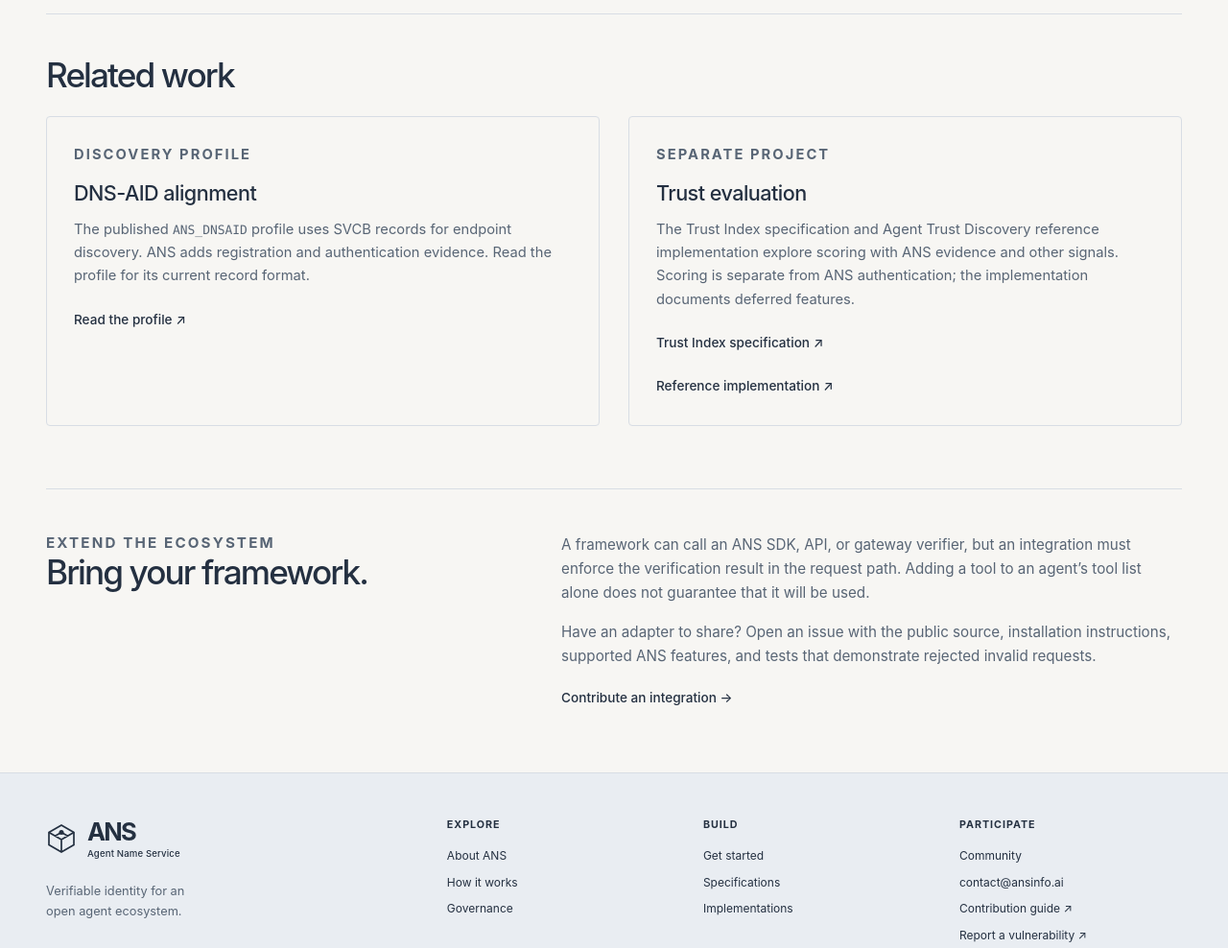
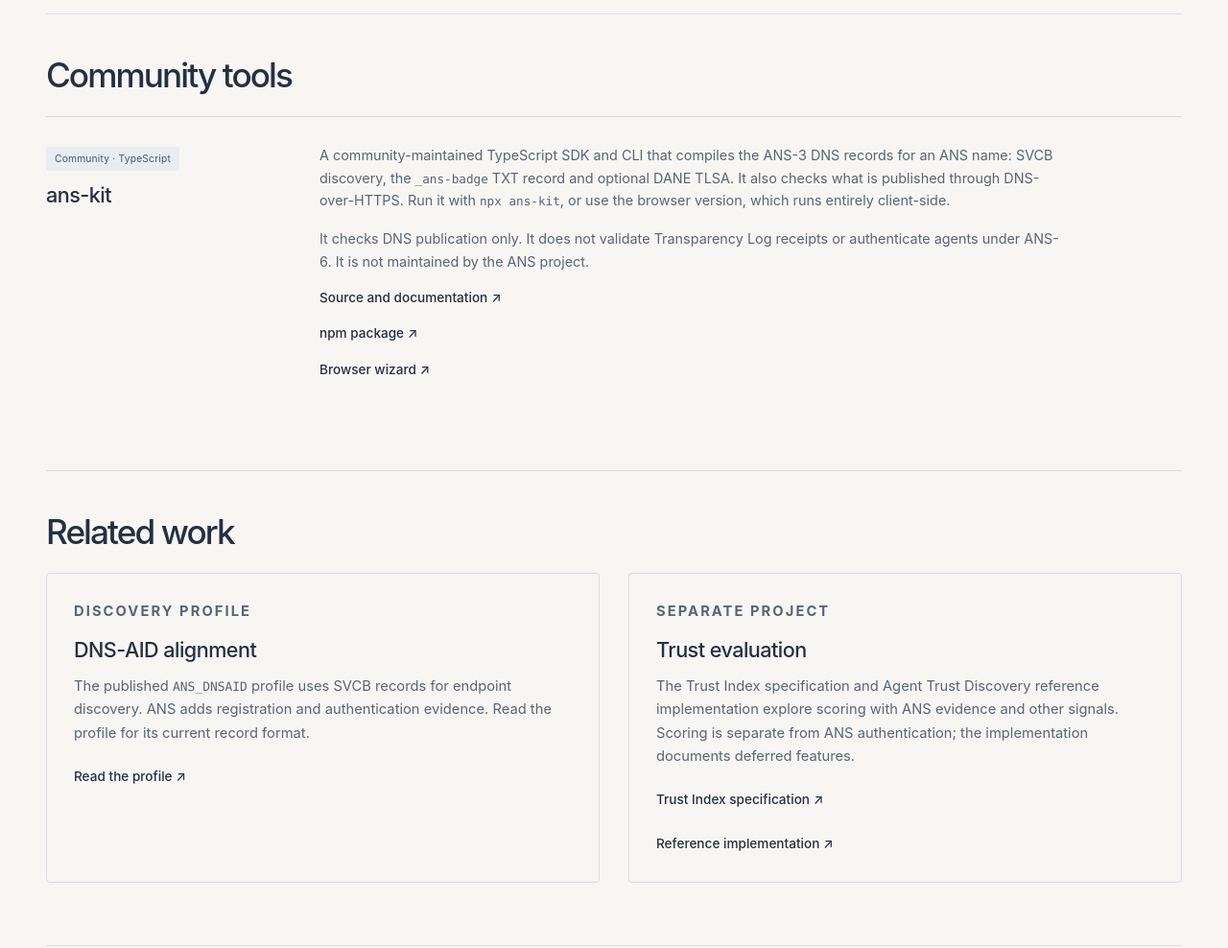
Before and after one commit to agentnameservice/ans-site, an Astro site: page /ecosystem in a window 1280 px wide. Shown: the part 1920-2908 px from the top of the page at 96% size. Built offline with nearby package versions, Linux system fonts and the light colour scheme; Astro itself is replaced by a stand-in of ours.

Commit message:
docs: add ans-kit to community tools on the implementations page
Assisted-by: Claude Code (claude-opus-5-5)
Signed-off-by: dinesh <dineshperabathula08@gmail.com>

```diff
--- a/src/pages/ecosystem.astro
+++ b/src/pages/ecosystem.astro
@@ -127,6 +127,44 @@ import { organization, specification, sdks, url } from '../data/site';
     </article>
   </section>
   <section class="container content-section">
+    <h2>Community tools</h2>
+    <article class="integration-row">
+      <div>
+        <span class="tag">Community · TypeScript</span>
+        <h3>ans-kit</h3>
+      </div>
+      <div>
+        <p>
+          A community-maintained TypeScript SDK and CLI that compiles the ANS-3
+          DNS records for an ANS name: SVCB discovery, the
+          <code>_ans-badge</code> TXT record and optional DANE TLSA. It also
+          checks what is published through DNS-over-HTTPS. Run it with
+          <code>npx ans-kit</code>, or use the browser version, which runs
+          entirely client-side.
+        </p>
+        <p>
+          It checks DNS publication only. It does not validate Transparency Log
+          receipts or authenticate agents under ANS-6. It is not maintained by
+          the ANS project.
+        </p>
+        <a class="text-link" href="https://github.com/Dineshpera/Ans-kit">
+          Source and documentation ↗
+        </a>
+        <br />
+        <a class="text-link" href="https://www.npmjs.com/package/ans-kit">
+          npm package ↗
+        </a>
+        <br />
+        <a
+          class="text-link"
+          href="https://ans-kit.dineshperabathula08.workers.dev"
+        >
+          Browser wizard ↗
+        </a>
+      </div>
+    </article>
+  </section>
+  <section class="container content-section">
     <h2>Related work</h2>
     <div class="two-columns">
       <article class="feature-block">
```
